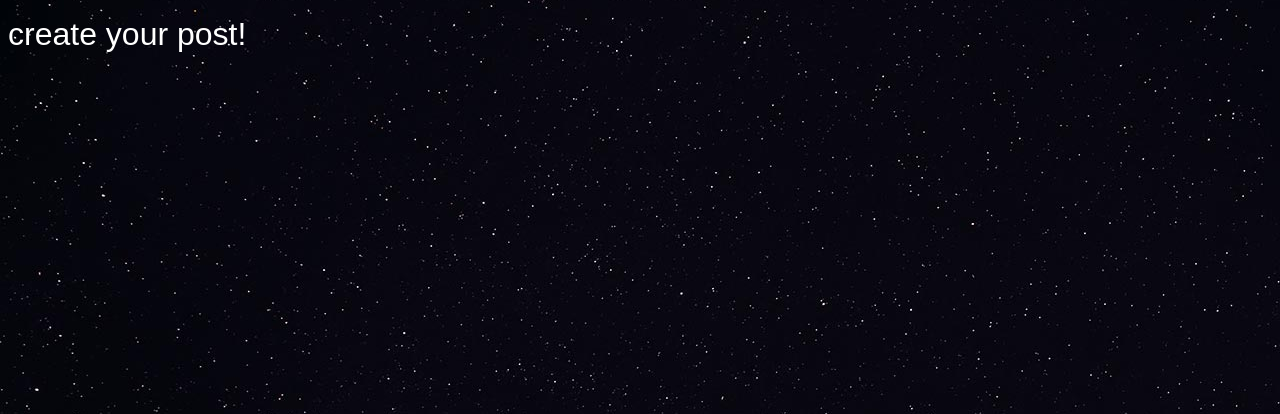
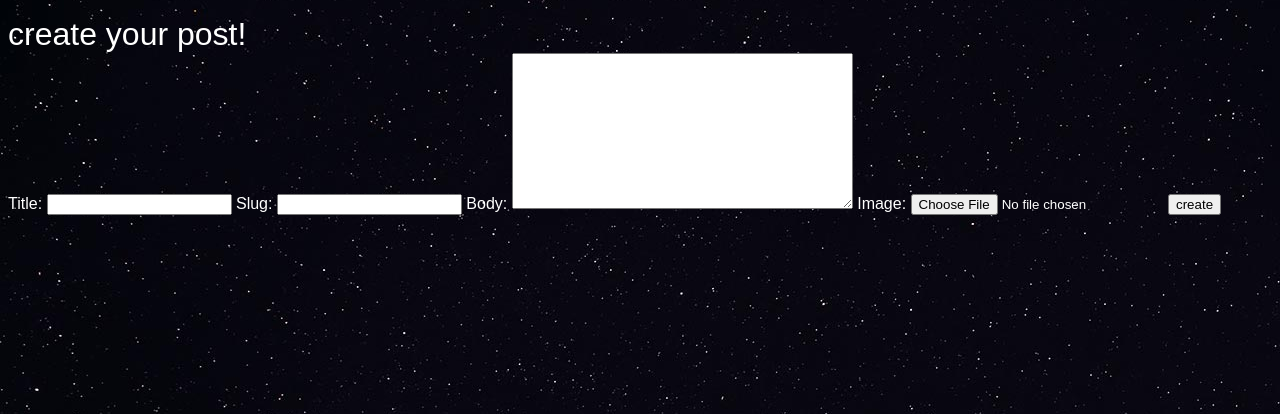
Before and after one commit to haddadiamirhosein/mydjangoBlog, a Django app: page /articles/create in a window 1280 px wide. Shown: the part 71-485 px from the top of the page. Run offline with Django 4.2, Linux system fonts and the light colour scheme; a user stored in the database is signed in.

Commit message:
create page for post by users

```diff
--- a/accounts/templates/accounts/login.html
+++ b/accounts/templates/accounts/login.html
@@ -9,6 +9,9 @@
     <form class="" action="{% url 'accounts_urls:login' %}" method="post">
       {{form}}
       {% csrf_token %}
+      {% if request.GET.next %}
+        <input type="hidden" name="nextt" value="{{request.GET.next}}">
+      {% endif %}
       <input type="submit" name="" value="login">
     </form>
 {% endblock %}
--- a/accounts/views.py
+++ b/accounts/views.py
@@ -23,6 +23,8 @@ def login_views(request):
             #login User
             user = form.get_user()
             login(request,user)
+            if "nextt" in request.POST:
+                return redirect(request.POST.get('nextt'))
             return redirect('articles_urls:list')
     else:
         form = AuthenticationForm()
--- /dev/null
+++ b/articles/forms.py
@@ -0,0 +1,7 @@
+from django import forms
+from . import models
+
+class CreateArticle(forms.ModelForm):
+    class Meta:
+        model = models.Article
+        fields = ['title','slug','body','image']
--- a/articles/templates/articles/articles_create.html
+++ b/articles/templates/articles/articles_create.html
@@ -9,5 +9,10 @@
     <h1>
       create your post!
     </h1>
+    <form class="site_form" action="{% url 'articles_urls:create' %}" method="post" enctype="multipart/form-data">
+      {{form}}
+      {%csrf_token%}
+      <input type="submit" name="" value="create">
+    </form>
   </div>
 {% endblock %}
--- a/articles/views.py
+++ b/articles/views.py
@@ -1,6 +1,7 @@
-from django.shortcuts import render , HttpResponse
+from django.shortcuts import render , HttpResponse ,redirect
 from . import models
 from django.contrib.auth.decorators import login_required
+from . import forms
 
 # Create your views here.
 def articles_list(request):
@@ -15,4 +16,10 @@ def articles_detile(request , article_slug):
 
 @login_required(login_url = "/accounts/login")
 def articles_create(request):
-    return render(request , 'articles/articles_create.html')
+    if request.method == 'POST':
+        form = forms.CreateArticle(request.POST,request.FILES)
+        if form.is_valid():
+            # save
+            return redirect('articles_urls:list')
+    form = forms.CreateArticle()
+    return render(request , 'articles/articles_create.html',{'form':form})
```
Also changed, not shown: db.sqlite3.
